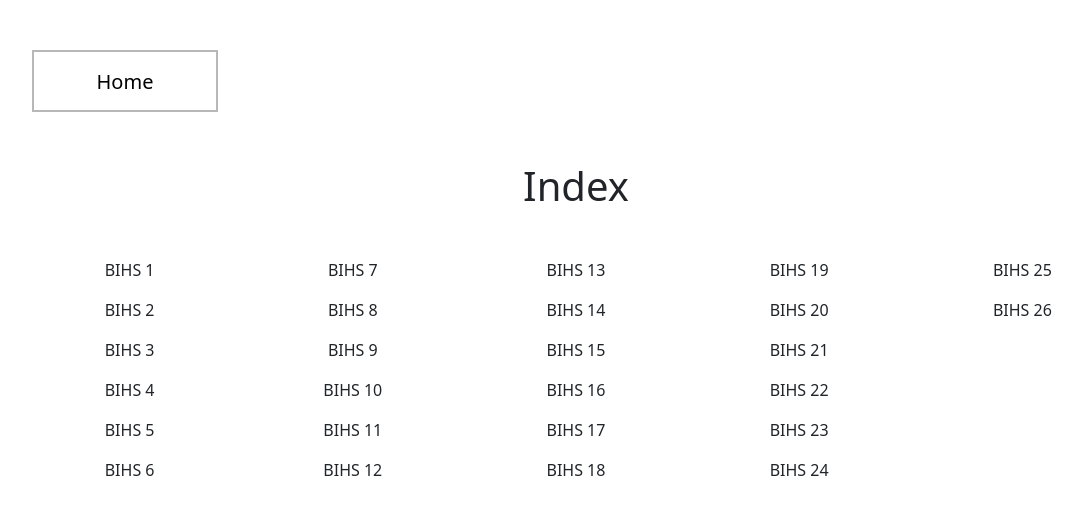
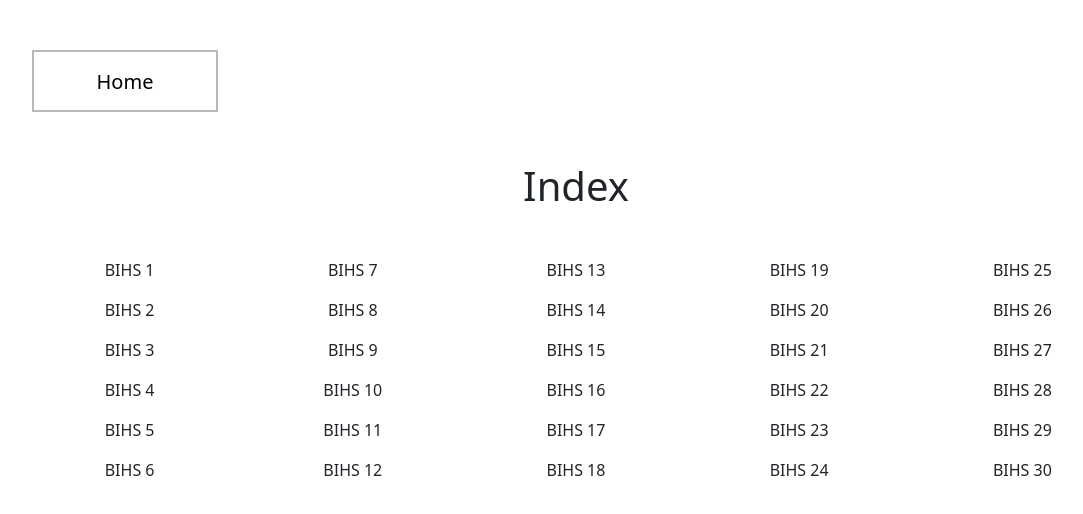
Before and after one commit to joshswgit/bihs-v2, a React (Create React App) app: page /index in a window 1280 px wide. Shown: the top 514 px of the page, without its empty margins (64-1147 px from the left). Built offline with nearby package versions, Linux system fonts and the light colour scheme.

Commit message:
Added 26-30+ play button hover style

```diff
--- a/src/component/Video/VideoApi.js
+++ b/src/component/Video/VideoApi.js
@@ -129,6 +129,26 @@
         name: "BIHS 26",
         videoLink: "https://vimeo.com/795333757"
     },
+    {
+        id: 27,
+        name: "BIHS 27",
+        videoLink: "https://vimeo.com/795679642"
+    },
+    {
+        id: 28,
+        name: "BIHS 28",
+        videoLink: "https://vimeo.com/795682349"
+    },
+    {
+        id: 29,
+        name: "BIHS 29",
+        videoLink: "https://vimeo.com/795683908"
+    },
+    {
+        id: 30,
+        name: "BIHS 30",
+        videoLink: "https://vimeo.com/795685728"
+    },
 ]
 
 export default Videos
--- a/src/pages/IndexPage.js
+++ b/src/pages/IndexPage.js
@@ -36,6 +36,10 @@ let playVideos = [
               Videos[23].videoLink,
               Videos[24].videoLink,
               Videos[25].videoLink,
+              Videos[26].videoLink,
+              Videos[27].videoLink,
+              Videos[28].videoLink,
+              Videos[29].videoLink,
             ]
 
  let randomItems
@@ -64,9 +68,9 @@ export default function IndexPage() {
   return (
     <>
 
-<h1 style={{ marginTop:"100px" }} className="text-center">BOATS I HAVE SEEN</h1>
+<h1 style={{ marginTop:"80px" }} className="text-center">BOATS I HAVE SEEN</h1>
     <div className='d-flex align-items-center justify-content-center button_one position-relative' style={{ height:"70vh" }}>
-            <a type='button' onClick={()=>{setShow(true); handleShow()}}>Play</a>
+            <a type='button' class='play-button' onClick={()=>{setShow(true); handleShow()}}>Play</a>
       <NavLink to='/index' className="ms-4">Index</NavLink>
       <NavLink  className="self_item_statement" onClick={() => { setModalShow(true)}}>Statement</NavLink>
 
--- a/src/pages/indexPage.css
+++ b/src/pages/indexPage.css
@@ -23,12 +23,13 @@
   /* border-radius: 5px; */
   border-radius: unset !important;
 }
+
 .mmodal-content .right_icon {
     position: absolute;
     content: "";
     height: 30px;
     width: 47px;
-    right: -71px;
+    right: -50px;
     top: 50%;
     transform: translateY(-50%);
     text-align: center;
@@ -39,6 +40,7 @@
     transition: .3s all;
     cursor: pointer;
 }
+
 .mmodal-content .right_icon:hover {
     color: #333;
 }
@@ -48,7 +50,7 @@
     content: "";
     height: 30px;
     width: 47px;
-    left: -71px;
+    left: -50px;
     top: 50%;
     transform: translateY(-50%);
     text-align: center;
@@ -59,10 +61,10 @@
     transition: .3s all;
     cursor: pointer;
 }
+
 .mmodal-content .left_icon:hover{
     color:#333
 }
-
 
   /* The Close Button */
 .mclose {
@@ -95,3 +97,7 @@
 .modal-header {
   border: none !important;
 }
+
+.play-button:hover {
+  color: rgba(0, 0, 0, 1);
+}
```
Lines whose indentation alone changed are shown as unchanged.
